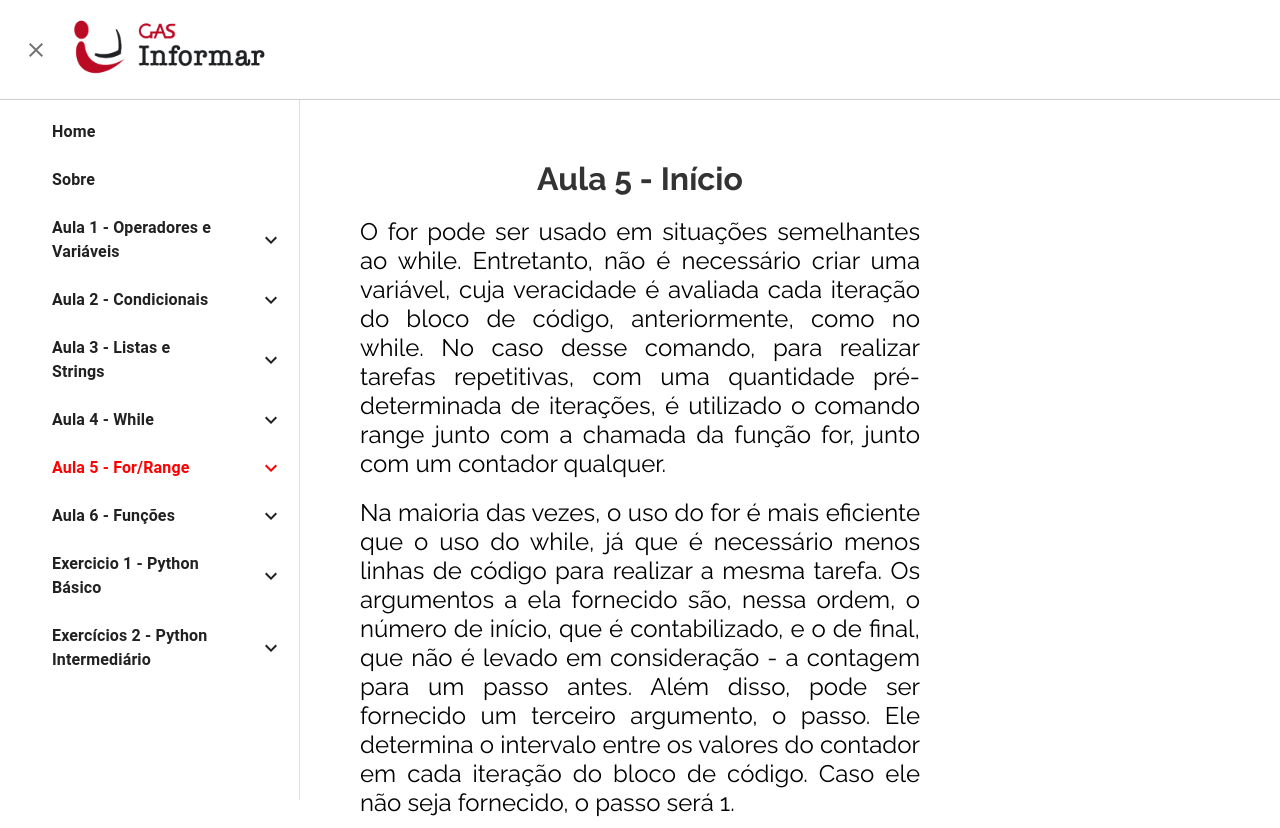
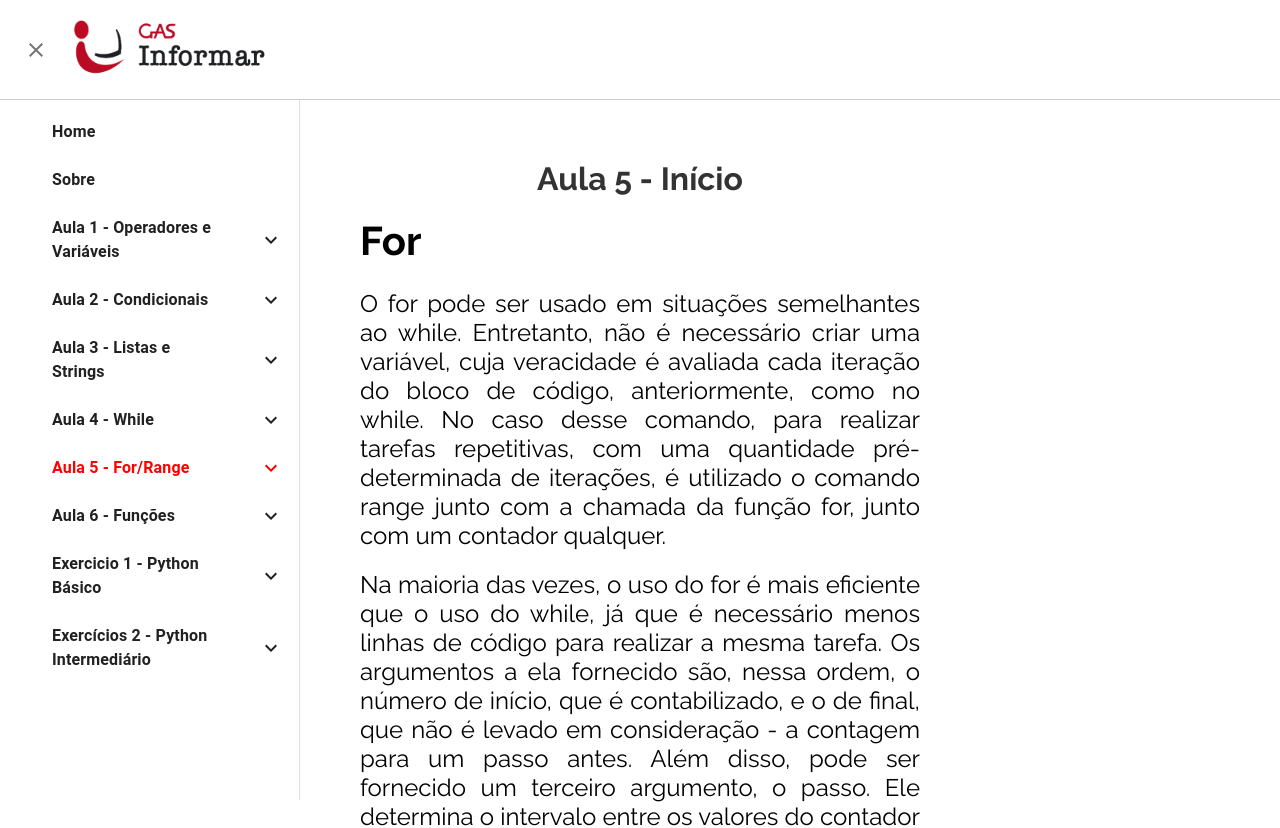
Before and after one commit to iancdesponds/front-grupo-3, a React (Vite) app in the folder Projeto-Informar/: page /aula-5/inicio in a window 1280 px wide. Shown: the top 828 px of the page. Built offline with nearby package versions, Linux system fonts and the light colour scheme.

Commit message:
Update Inicio.jsx

```diff
--- a/Projeto-Informar/src/modulos/Aula-5/pages/Inicio.jsx
+++ b/Projeto-Informar/src/modulos/Aula-5/pages/Inicio.jsx
@@ -4,6 +4,7 @@ function InicioAula5() {
   return (
     <div>
       <h1>Aula 5 - Início</h1>
+      <h2>For</h2>
       <p>
       O for pode ser usado em situações semelhantes ao while. Entretanto, não é necessário criar uma variável, cuja veracidade é avaliada  cada iteração do bloco de código, anteriormente, como no while. No caso desse comando, para realizar tarefas repetitivas, com uma quantidade pré-determinada de iterações, é utilizado o comando range junto com a chamada da função for, junto com um contador qualquer.
       </p>
```
